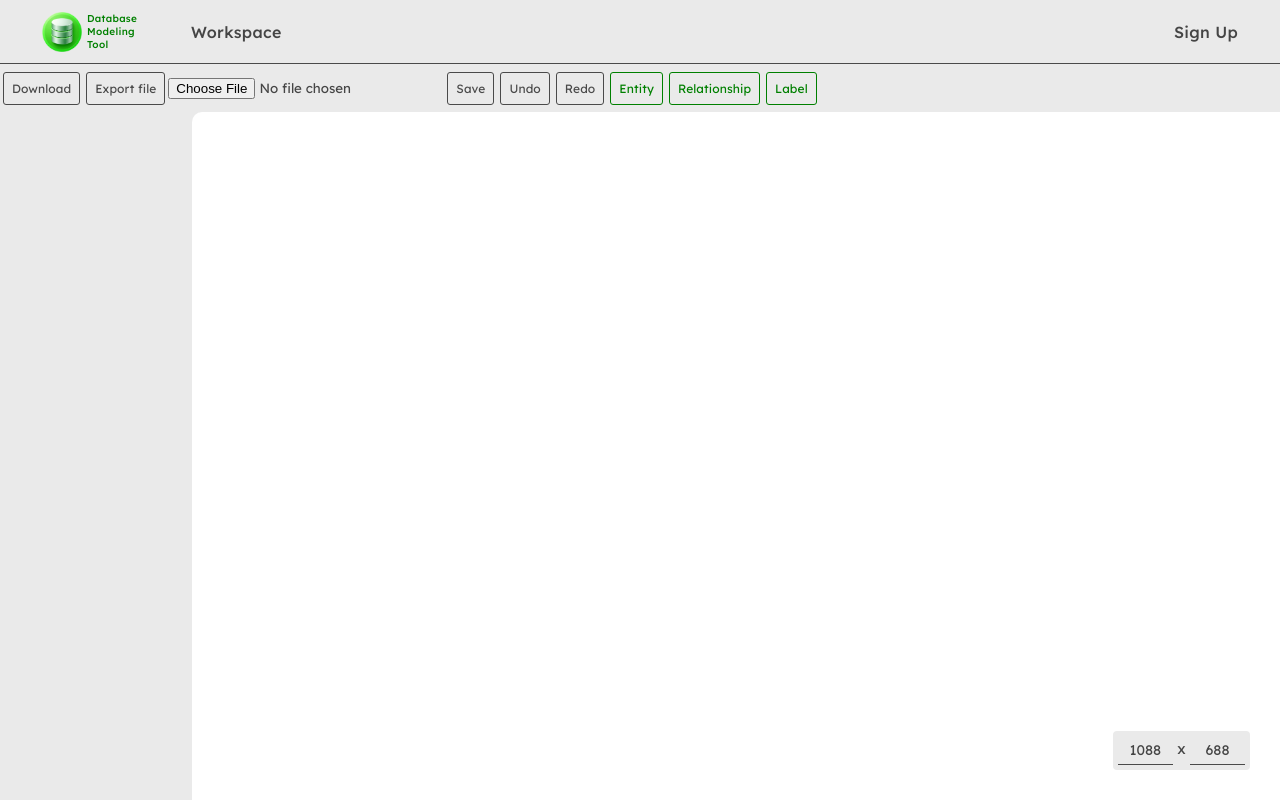
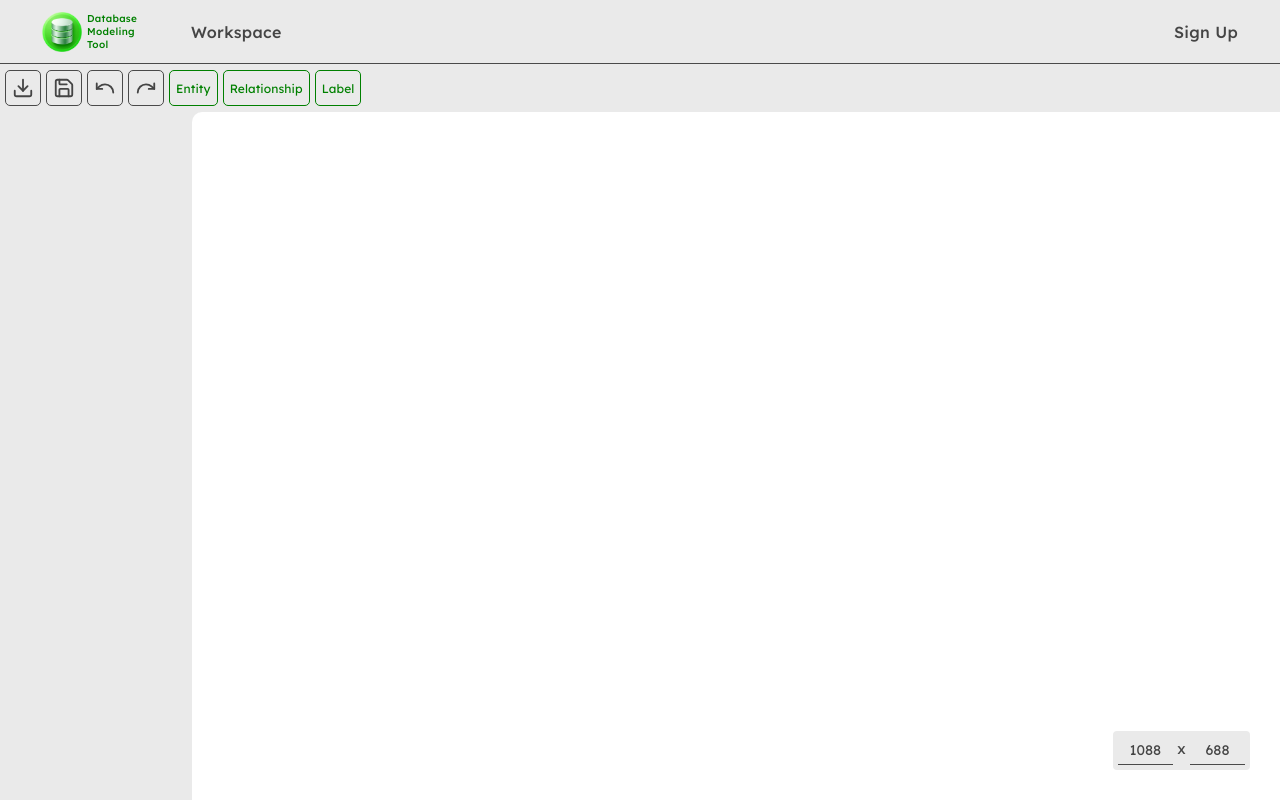
Before and after one commit to Vjekoslav-Radosevic/DBMT-frontend, a Vue app: page /diagram/1 in a window 1280 px wide. Built offline with nearby package versions, Linux system fonts and the light colour scheme; no server answers.

Commit message:
change button text for images

```diff
--- a/src/components/DiagramToolbar.vue
+++ b/src/components/DiagramToolbar.vue
@@ -1,42 +1,26 @@
 <template>
     <div class="toolbar">
-        <div class="toolbar__button toolbar__button--sys" @click="openDownloadDialog">Download</div>
-        <div class="toolbar__button toolbar__button--sys" @click="exportFile">Export file</div>
-        <input type="file" @change="importDiagram" accept=".json" />
-        <div class="toolbar__button toolbar__button--sys">Save</div>
-        <div class="toolbar__button toolbar__button--sys">Undo</div>
-        <div class="toolbar__button toolbar__button--sys">Redo</div>
-        <div
-            class="toolbar__button toolbar__button--add"
-            :class="{ 'toolbar__button--active': isEntity }"
-            @click="createEntity"
-        >
-            Entity
-        </div>
-        <div
-            class="toolbar__button toolbar__button--add"
-            :class="{ 'toolbar__button--active': isRelationship }"
-            @click="createRelationship"
-        >
+        <Download class="toolbar__icon" @click="download" />
+        <Save class="toolbar__icon" />
+        <Undo class="toolbar__icon" />
+        <Redo class="toolbar__icon" />
+        <div class="toolbar__text" :class="{ 'toolbar__text--active': isEntity }" @click="createEntity">Entity</div>
+        <div class="toolbar__text" :class="{ 'toolbar__text--active': isRelationship }" @click="createRelationship">
             Relationship
         </div>
-        <div
-            class="toolbar__button toolbar__button--add"
-            :class="{ 'toolbar__button--active': isLabel }"
-            @click="createLabel"
-        >
-            Label
-        </div>
+        <div class="toolbar__text" :class="{ 'toolbar__text--active': isLabel }" @click="createLabel">Label</div>
     </div>
 </template>
 
 <script>
+import { Download, Save, Undo, Redo } from "lucide-vue-next";
 import { Entity } from "@/erDiagram/models/Entity.js";
 import { Label } from "@/erDiagram/models/Label";
 import { Relationship } from "@/erDiagram/models/Relationship.js";
 export default {
     name: "diagramToolbar",
     props: ["newElement"],
+    components: { Download, Save, Undo, Redo },
     computed: {
         isEntity() {
             return this.newElement instanceof Entity;
@@ -82,36 +66,38 @@ export default {
     justify-content: flex-start;
     align-items: center;
 
-    &__button {
+    &__icon {
+        height: 75%;
+        width: auto;
+        aspect-ratio: 1;
+        margin-left: 5px;
+        padding: 6px;
+        border-radius: 5px;
+        border: 1px solid $system-tert;
+
+        &:hover {
+            cursor: pointer;
+            background-color: $system-tert;
+            color: $text-sec;
+        }
+    }
+
+    &__text {
+        height: 75%;
         display: flex;
         justify-content: center;
         align-items: center;
-        margin: 3px 3px;
-        padding: 8px;
+        margin-left: 5px;
+        border-radius: 5px;
+        padding: 0 6px;
         font-size: 12px;
-        border-radius: 3px;
+        color: $accept-prim;
+        border: 1px solid $accept-prim;
 
         &:hover {
             cursor: pointer;
             color: $text-sec;
-        }
-
-        &--sys {
-            color: $system-tert;
-            border: 1px solid $system-tert;
-
-            &:hover {
-                background-color: $system-tert;
-            }
-        }
-
-        &--add {
-            color: $accept-prim;
-            border: 1px solid $accept-prim;
-
-            &:hover {
-                background-color: $accept-prim;
-            }
+            background-color: $accept-prim;
         }
 
         &--active {
```
